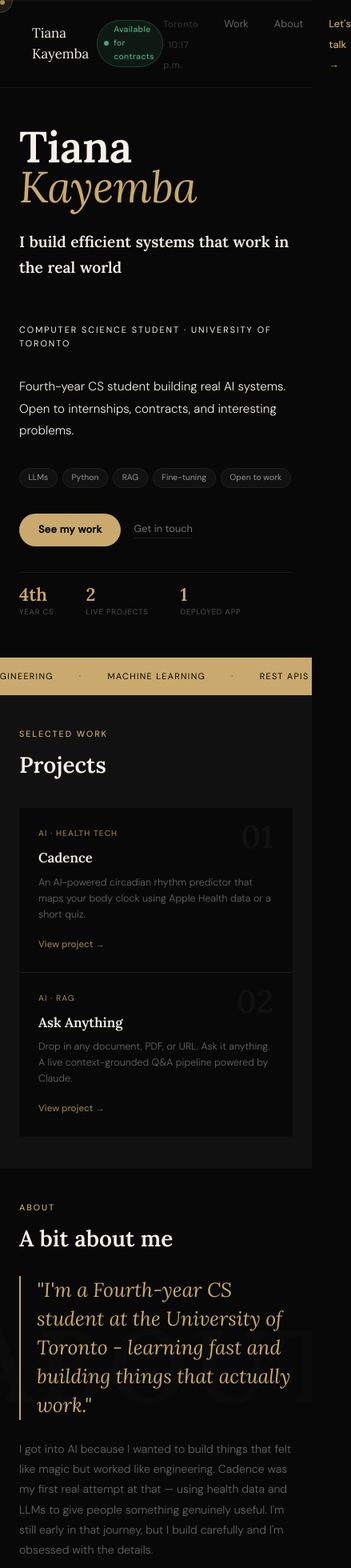
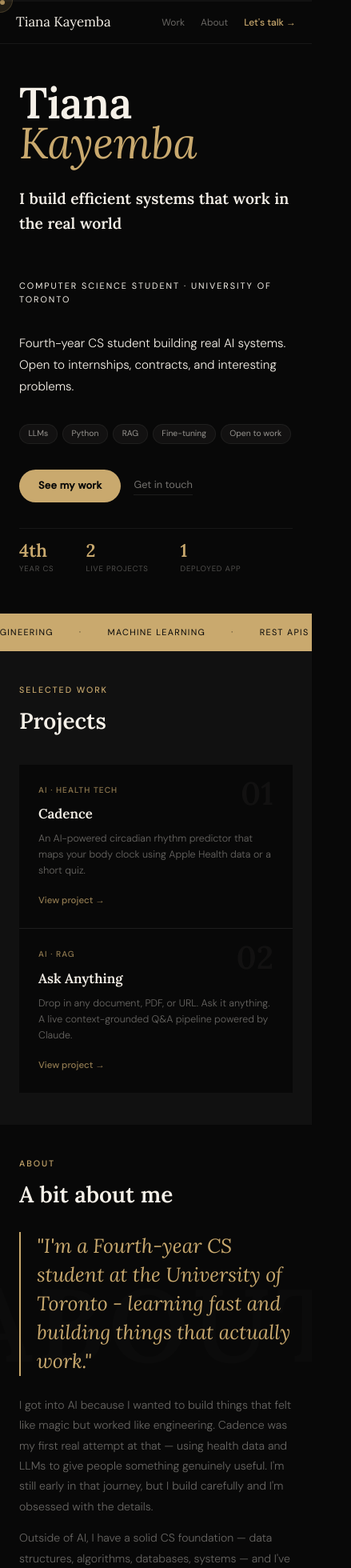
Before and after one commit to t-skayemba/tiana-portfolio, a Next.js app: page / in a window 390 px wide. Shown: the top 1960 px of the page at 80% size, 439 px wide, since content can reach past the window. Built offline with nearby package versions, Linux system fonts and the light colour scheme.

Commit message:
Updates to make mobile viewing better

```diff
--- a/components/About.module.css
+++ b/components/About.module.css
@@ -153,6 +153,16 @@
     gap: 0.5rem;
 }
 
+@media (max-width: 768px) {
+  .pillGrid {
+    grid-template-columns: repeat(2, 1fr);
+  }
+
+  .skillsBox {
+    padding: 1.25rem;
+  }
+}
+
 .pill {
     background: var(--cream-dim);
     color: var(--cream);
@@ -179,9 +189,24 @@
 }
 
 @media (max-width: 900px) {
-  .grid { grid-template-columns: 1fr 1fr; }
-  .photoCol { grid-column: 1 / -1; }
-  .photoWrap { aspect-ratio: 16 / 7; }
+  .grid {
+    grid-template-columns: 1fr;
+  }
+
+  .photoCol {
+    grid-column: 1;
+    max-width: 280px;
+    margin: 0 auto;
+  }
+
+  .photoWrap {
+    aspect-ratio: 1 / 1;
+    border-radius: 50%;
+  }
+
+  .photo {
+    object-position: center top;
+  }
 }
 
 @media (max-width: 600px) {
--- a/components/Nav.module.css
+++ b/components/Nav.module.css
@@ -91,3 +91,25 @@
     opacity: 0.2;
     letter-spacing: 0.04em;
 }
+
+@media (max-width: 768px) {
+  .nav {
+    padding: 0.85rem 1.25rem;
+  }
+
+  .available {
+    display: none;
+  }
+
+  .timeDisplay {
+    display: none;
+  }
+
+  .links {
+    gap: 1.25rem;
+  }
+
+  .links a {
+    font-size: 0.75rem;
+  }
+}
```
